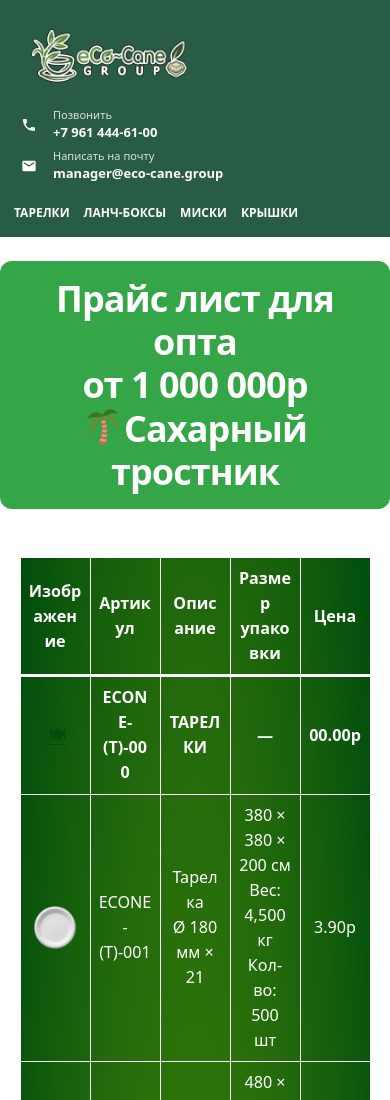
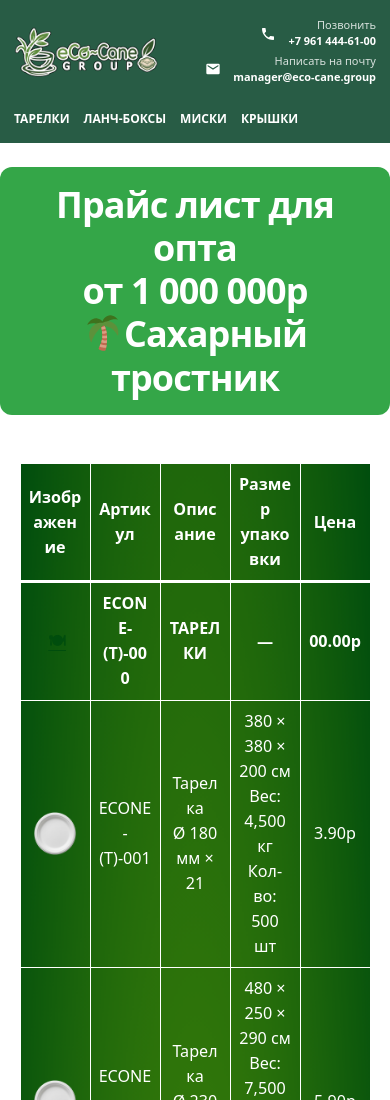
Before and after one commit to blvllxlam/ECONE, a plain HTML site: page index.html in a window 390 px wide. Shown: the top 1100 px of the page. Drawn offline with Linux system fonts and the light colour scheme; some packages are replaced by stand-ins of ours; no server answers; a script that the page names is missing.

Commit message:
Fix mobile header contact alignment

```diff
--- a/index.html
+++ b/index.html
@@ -991,6 +991,77 @@ tr[id^="category-"] { scroll-margin-top: 110px; }
   .ecocane-header .ecocane-header-phone__number,
   .ecocane-header .ecocane-header-email__address {
     font-size: 12px !important;
+  }
+}
+</style>
+
+
+<style id="github-pages-mobile-header-fix">
+/* На мобильных оставляем логотип слева, а телефон и почту — справа в той же строке. */
+@media (max-width: 782px) {
+  .ecocane-header {
+    grid-template-columns: minmax(0, 1fr) minmax(0, 58%) !important;
+    grid-template-rows: auto auto !important;
+    align-items: center !important;
+    column-gap: 8px !important;
+    row-gap: 8px !important;
+  }
+
+  .ecocane-header > .ecocane-brand {
+    grid-column: 1 !important;
+    grid-row: 1 !important;
+    justify-self: start !important;
+    width: min(100%, 145px) !important;
+    max-width: 100% !important;
+    height: auto !important;
+    max-height: none !important;
+  }
+
+  .ecocane-header > .wp-block-group {
+    grid-column: 2 !important;
+    grid-row: 1 !important;
+    justify-self: end !important;
+    align-self: center !important;
+    display: flex !important;
+    width: 100% !important;
+    max-width: 100% !important;
+    min-width: 0 !important;
+    margin: 0 !important;
+  }
+
+  .ecocane-header .ecocane-header-contacts {
+    width: 100% !important;
+    max-width: 100% !important;
+    align-items: flex-end !important;
+    justify-content: center !important;
+    gap: 5px !important;
+  }
+
+  .ecocane-header .ecocane-header-phone,
+  .ecocane-header .ecocane-header-email {
+    width: 100% !important;
+    max-width: 100% !important;
+    justify-content: flex-end !important;
+    gap: 5px !important;
+  }
+
+  .ecocane-header .ecocane-header-phone__details,
+  .ecocane-header .ecocane-header-email__details {
+    align-items: flex-end !important;
+    text-align: right !important;
+    max-width: calc(100% - 35px) !important;
+  }
+
+  .ecocane-header .ecocane-header-phone__number,
+  .ecocane-header .ecocane-header-email__address {
+    font-size: clamp(9px, 2.8vw, 12px) !important;
+    text-align: right !important;
+    overflow-wrap: anywhere !important;
+  }
+
+  .ecocane-header > .ecocane-category-nav {
+    grid-column: 1 / -1 !important;
+    grid-row: 2 !important;
   }
 }
 </style>
```
